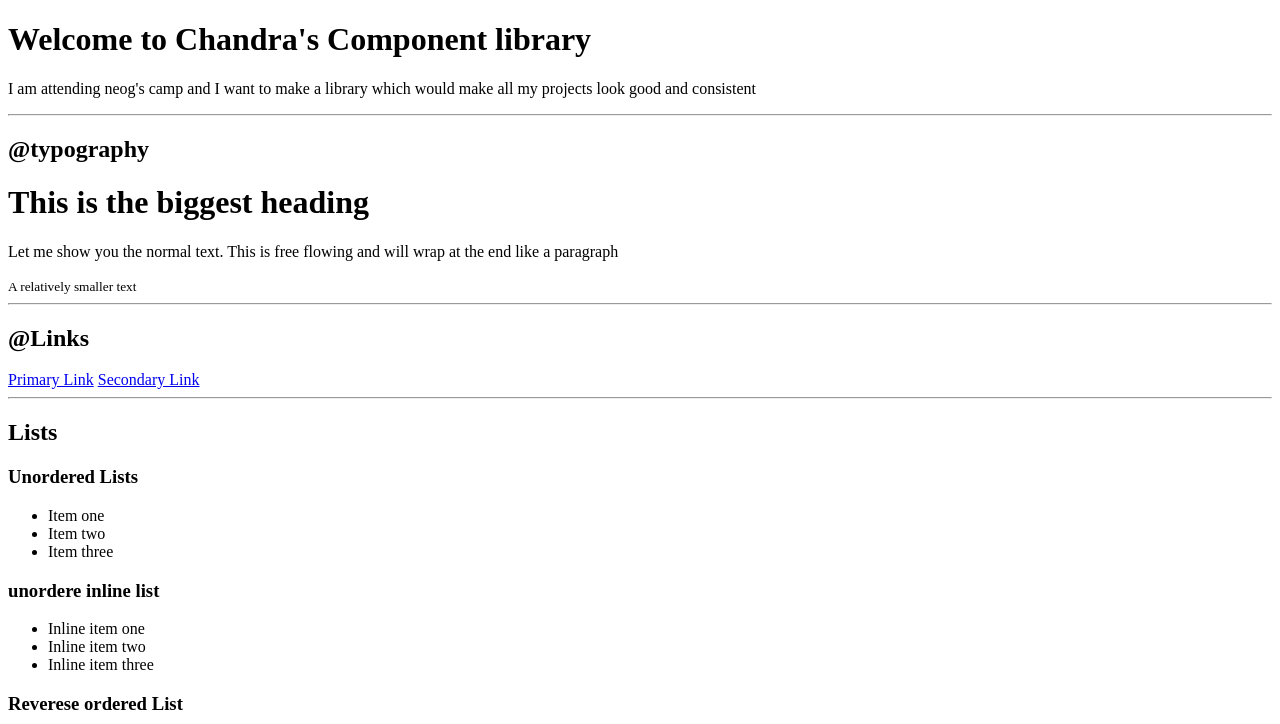
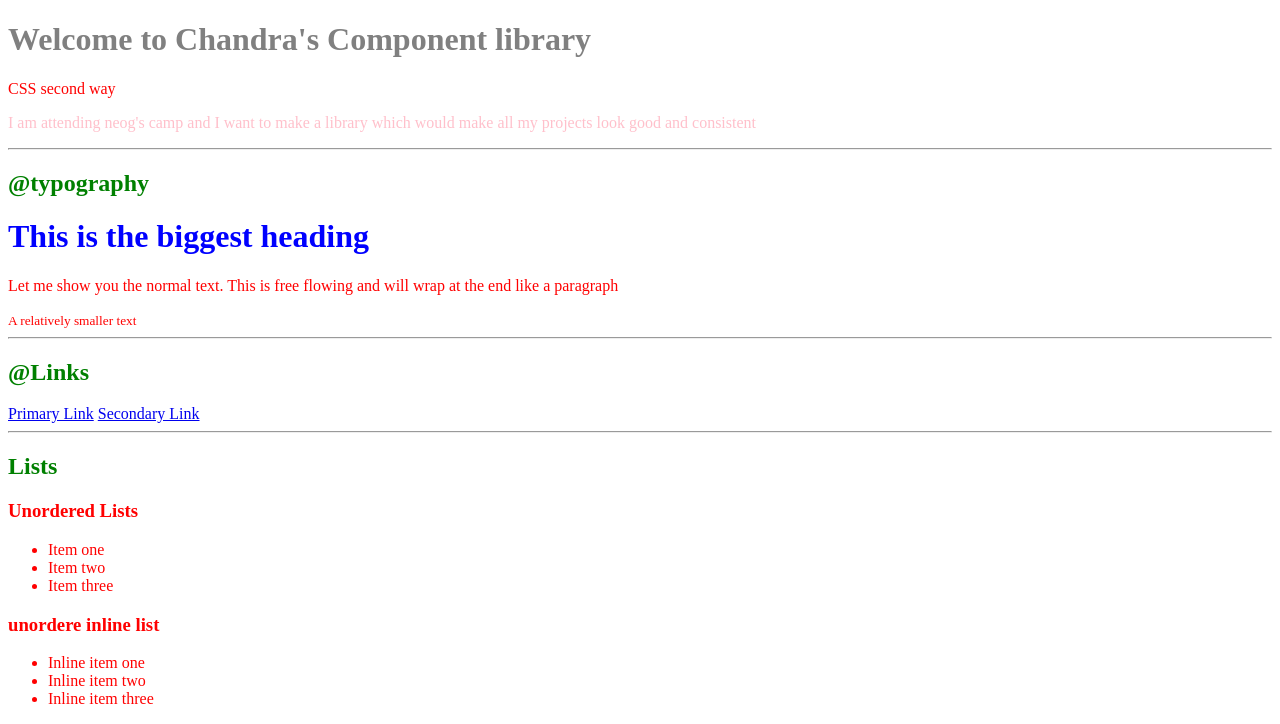
Before and after one commit to Chandramohan97/neogcmap-lesson3-live, a plain HTML site: page index.html in a window 1280 px wide. Shown: the top 724 px of the page. Drawn offline with Linux system fonts and the light colour scheme.

Commit message:
CSS selectors

```diff
--- a/index.html
+++ b/index.html
@@ -1,14 +1,20 @@
 <!DOCTYPE html>
 <html lang="en">
+
 <head>
     <meta charset="UTF-8">
     <meta http-equiv="X-UA-Compatible" content="IE=edge">
     <meta name="viewport" content="width=device-width, initial-scale=1.0">
     <title>Component Library</title>
+
+
 </head>
+
+<link href="styles.css" rel="stylesheet"/>
 <body>
-    <h1> Welcome to Chandra's Component library</h1>
-    <p>I am attending neog's camp and I want to make a library which would make all my
+    <h1 id="lib-header"> Welcome to Chandra's Component library</h1>
+    <!-- style=" color :aqua" --> CSS second way
+    <p class="para ">I am attending neog's camp and I want to make a library which would make all my
         projects look good and consistent </p>
 
     <hr>
@@ -22,7 +28,7 @@
     <hr>
 
     <h2>@Links</h2>
-    <a href ="/"> Primary Link</a>
+    <a href="/"> Primary Link</a>
     <a href="/">Secondary Link</a>
 
     <hr>
@@ -59,7 +65,7 @@
         <div> IamBrand</div>
 
         <ul>
-            <li> <a href="/"> Home  </a></li>
+            <li> <a href="/"> Home </a></li>
             <li> <a href="/"> Product </a> </li>
             <li> <a href="/"> About </a></li>
         </ul>
@@ -70,7 +76,8 @@
     <h2>header</h2>
 
     <header>
-            <img src ="https://s36700.pcdn.co/wp-content/uploads/2019/01/Yellow-Labrador-Retriever-happy-in-grass--600x400.jpg" />
+        <img
+            src="https://s36700.pcdn.co/wp-content/uploads/2019/01/Yellow-Labrador-Retriever-happy-in-grass--600x400.jpg" />
         <h1> heading inside here</h1>
     </header>
 
@@ -94,10 +101,11 @@
         <div> Some small heading inside </div>
 
         <ul>
-            <li>  socialone</li>
+            <li> socialone</li>
             <li> socialTwo</li>
             <li> socialThree</li>
         </ul>
     </footer>
 </body>
+
 </html>
```
Lines whose indentation alone changed are shown as unchanged.
